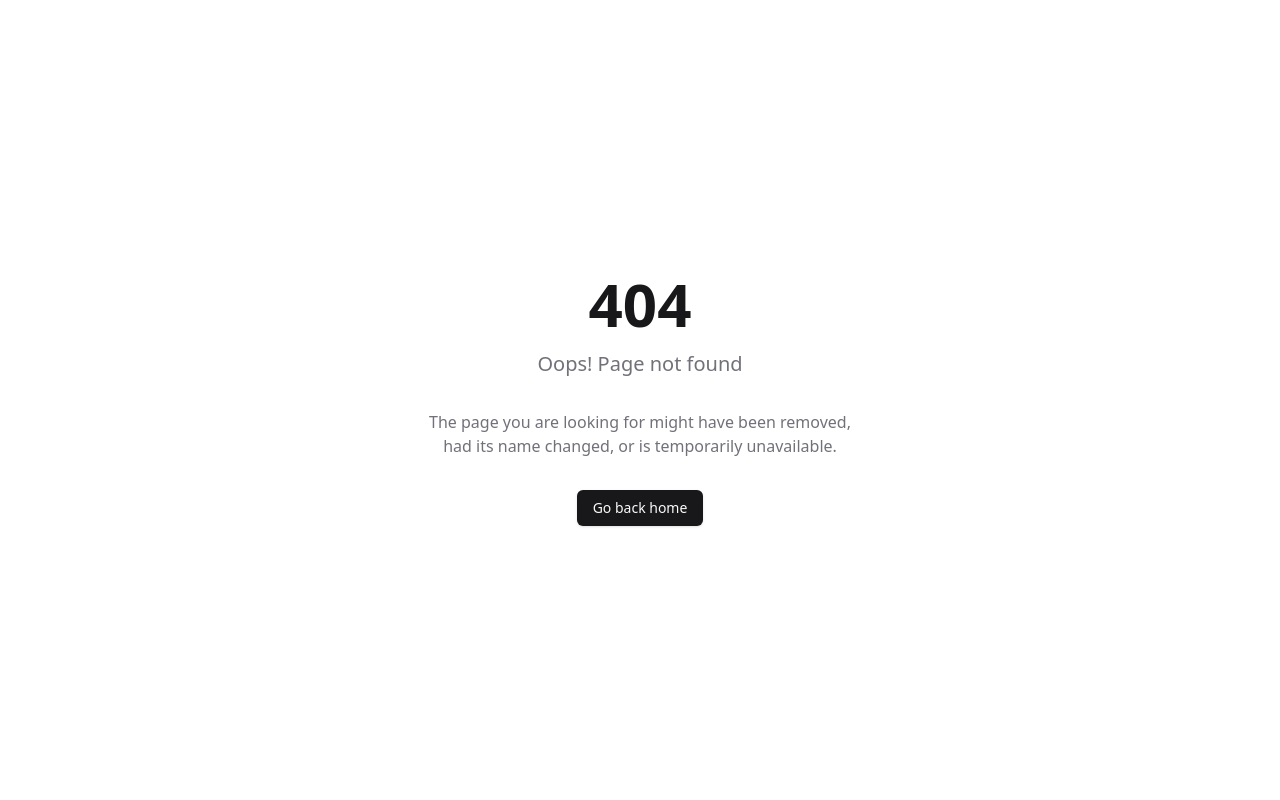
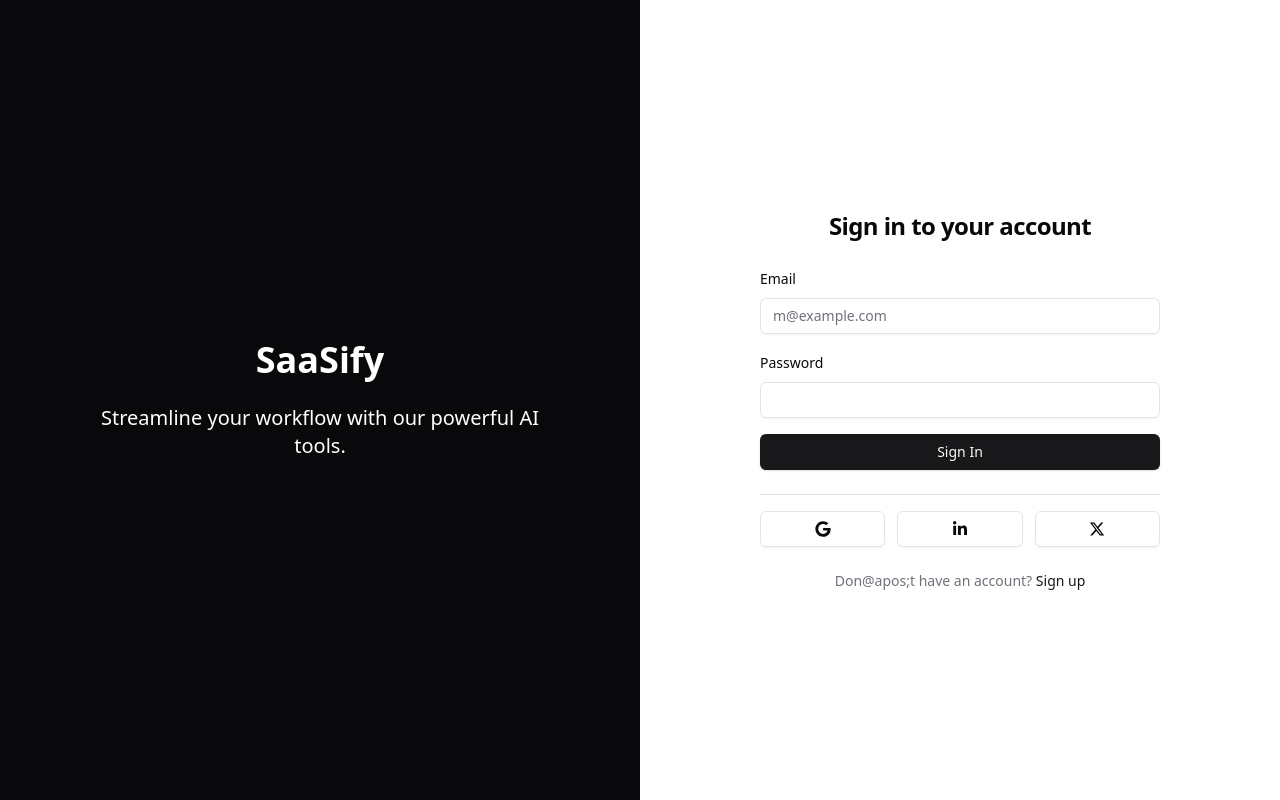
Before and after one commit to ahammadabdullah/saasify, a Next.js app: page /signin in a window 1280 px wide. Before the commit this address had no page. Built offline with nearby package versions, Linux system fonts and the light colour scheme.

Commit message:
[004] route rename login/register to signin/signup

```diff
--- a/src/app/(auth)/layout.tsx
+++ b/src/app/(auth)/layout.tsx
@@ -5,14 +5,14 @@ export default function AuthLayout({ children }: { children: ReactNode }) {
     <div className="min-h-screen flex flex-col lg:flex-row bg-background">
       <div className="hidden lg:flex lg:w-1/2 bg-foreground items-center justify-center p-12">
         <div className="max-w-md text-center text-background">
-          <h1 className="text-4xl font-bold mb-6">AI SaaS Template</h1>
+          <h1 className="text-4xl font-bold mb-6">SaaSify</h1>
           <p className="text-xl ">
             Streamline your workflow with our powerful AI tools.
           </p>
         </div>
       </div>
       <div className="lg:hidden text-center p-4 mt-5">
-        <h1 className="text-2xl font-bold">AI SaaS Template</h1>
+        <h1 className="text-2xl font-bold">SaaSify</h1>
       </div>
       <div className="flex-1 flex items-center justify-center p-4">
         <div className="w-full max-w-md">{children}</div>
--- a/src/app/(auth)/login/page.tsx
+++ b/src/app/(auth)/signin/page.tsx
@@ -10,7 +10,7 @@ import { Label } from "@/components/ui/label";
 import { Icons } from "@/components/icons";
 import { Separator } from "@/components/ui/separator";
 
-export default function LoginPage() {
+export default function SignInPage() {
   const [isLoading, setIsLoading] = useState(false);
   const router = useRouter();
 
@@ -26,11 +26,11 @@ export default function LoginPage() {
 
   return (
     <AuthForm
-      title="Login to your account"
+      title="Sign in to your account"
       footer={
         <p className="text-sm text-muted-foreground">
           Don@apos;t have an account?{" "}
-          <Link href="/register" className="text-primary hover:underline">
+          <Link href="/signup" className="text-primary hover:underline">
             Sign up
           </Link>
         </p>
@@ -63,15 +63,15 @@ export default function LoginPage() {
         <div className="grid grid-cols-3 gap-3">
           <Button variant="outline" onClick={() => {}} disabled={isLoading}>
             <Icons.google className="h-5 w-5" />
-            <span className="sr-only">Login with Google</span>
+            <span className="sr-only">Sign In with Google</span>
           </Button>
           <Button variant="outline" onClick={() => {}} disabled={isLoading}>
             <Icons.linkedin className="h-5 w-5" />
-            <span className="sr-only">Login with LinkedIn</span>
+            <span className="sr-only">Sign In with LinkedIn</span>
           </Button>
           <Button variant="outline" onClick={() => {}} disabled={isLoading}>
             <Icons.twitter className="h-5 w-5" />
-            <span className="sr-only">Login with Twitter</span>
+            <span className="sr-only">Sign In with Twitter</span>
           </Button>
         </div>
       </div>
--- a/src/app/(auth)/register/page.tsx
+++ b/src/app/(auth)/signup/page.tsx
@@ -10,7 +10,7 @@ import { Label } from "@/components/ui/label";
 import { Icons } from "@/components/icons";
 import { Separator } from "@/components/ui/separator";
 
-export default function RegisterPage() {
+export default function SignUpPage() {
   const [isLoading, setIsLoading] = useState(false);
   const router = useRouter();
 
@@ -30,7 +30,7 @@ export default function RegisterPage() {
       footer={
         <p className="text-sm text-muted-foreground">
           Already have an account?{" "}
-          <Link href="/login" className="text-primary hover:underline">
+          <Link href="/signin" className="text-primary hover:underline">
             Sign in
           </Link>
         </p>
--- a/src/app/(dashboard)/home/page.tsx
+++ b/src/app/(dashboard)/home/page.tsx
@@ -6,7 +6,7 @@ const homePage = () => {
     <div className="flex items-center justify-center min-h-[calc(100vh-100px)]">
       <div className="max-w-4xl w-full px-6 py-12">
         <h1 className="text-4xl font-bold text-center mb-6">
-          Welcome to AI SaaS Boilerplate
+          Welcome to SaaSify
         </h1>
         <p className="text-xl text-muted-foreground text-center mb-12">
           Your all-in-one solution for building powerful AI-driven applications.
--- a/src/app/layout.tsx
+++ b/src/app/layout.tsx
@@ -5,8 +5,8 @@ import { cn } from "@/lib/utils";
 import "./globals.css";
 
 export const metadata: Metadata = {
-  title: "AI SaaS Template",
-  description: "AI SaaS Template built with Next.js",
+  title: "SaaSify",
+  description: "SaaSify - AI SaaS Boilerplate",
 };
 
 export default function RootLayout({
--- a/src/app/page.tsx
+++ b/src/app/page.tsx
@@ -6,6 +6,6 @@ export default function Page() {
   const router = useRouter();
   if (user) {
     router.push("/home");
-  } else router.push("/login");
+  } else router.push("/signin");
   return null;
 }
--- a/src/components/Skeletons/chat-page-skeleton.tsx
+++ b/src/components/Skeletons/chat-page-skeleton.tsx
@@ -1,6 +1,5 @@
 import { MiddlePanelSkeleton } from "./middle-panel-skeleton";
 import { RightPanelSkeleton } from "./right-panel-skeleton";
-import { Skeleton } from "@/components/ui/skeleton";
 
 export function ChatPageSkeleton() {
   return (
```
